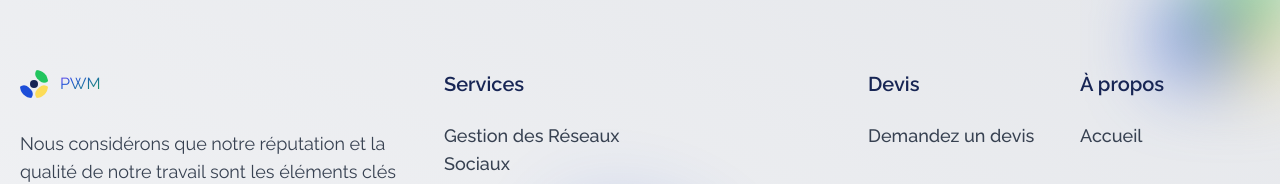
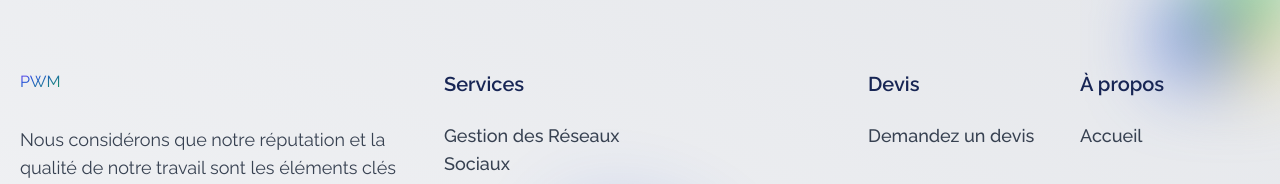
Before and after one commit to SimoBkr/pubwebmaroc, an Astro site: page / in a window 1280 px wide. Shown: the part 3271-3455 px from the top of the page. Built offline with nearby package versions, Linux system fonts and the light colour scheme; Astro itself is replaced by a stand-in of ours.

Commit message:
remove pack stellar plus

```diff
--- a/src/components/elements/Footer.astro
+++ b/src/components/elements/Footer.astro
@@ -80,12 +80,12 @@ const footerLegal = [
             <div class="col-span-2 lg:col-span-1 h-auto flex flex-col">
                 <div class="h-full">
                     <a href="#" class="relative flex items-center gap-3">
-                        <div class="relative w-7 h-7 overflow-hidden flex rounded-xl">
+                        <!--<div class="relative w-7 h-7 overflow-hidden flex rounded-xl">
                             <span class="absolute w-4 h-4 -top-1 -right-1 bg-green-500 rounded-md rotate-45"></span>
                             <span class="absolute w-4 h-4 -bottom-1 -right-1 bg-[#FCDC58] rounded-md rotate-45"></span>
                             <span class="absolute w-4 h-4 -bottom-1 -left-1 bg-primary rounded-md rotate-45"></span>
                             <span class="absolute w-2 h-2 rounded-full bg-heading-1 top-1/2 left-1/2 -translate-x-1/2 -translate-y-1/2"></span>
-                        </div>
+                        </div>-->
                             <span class="text-transparent bg-clip-text bg-gradient-to-br from-indigo-600 from-20% via-primary via-30% to-green-600">PWM</span>
                     </a>
                     <Paragraph className={"mt-8"}>
```
